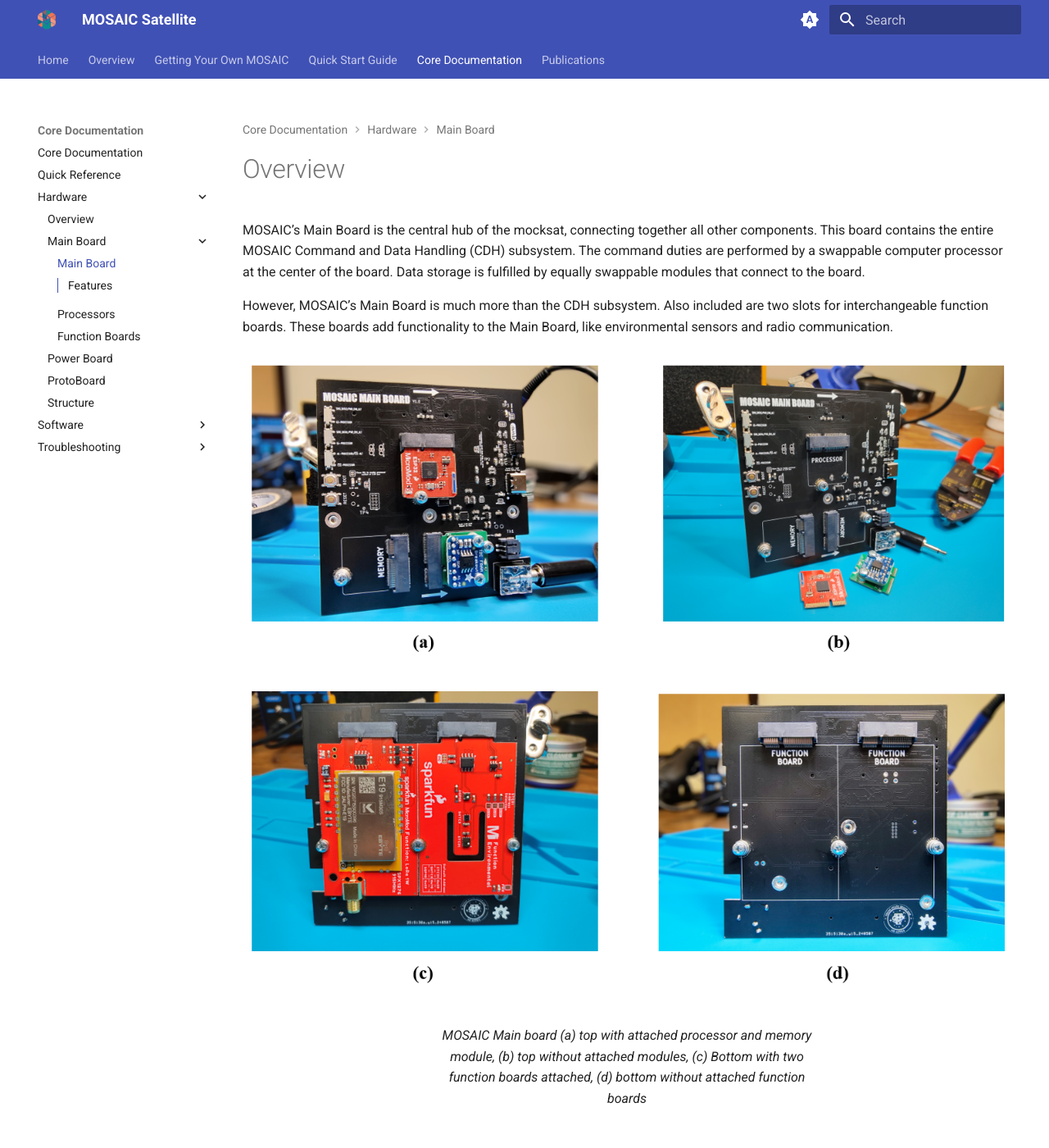
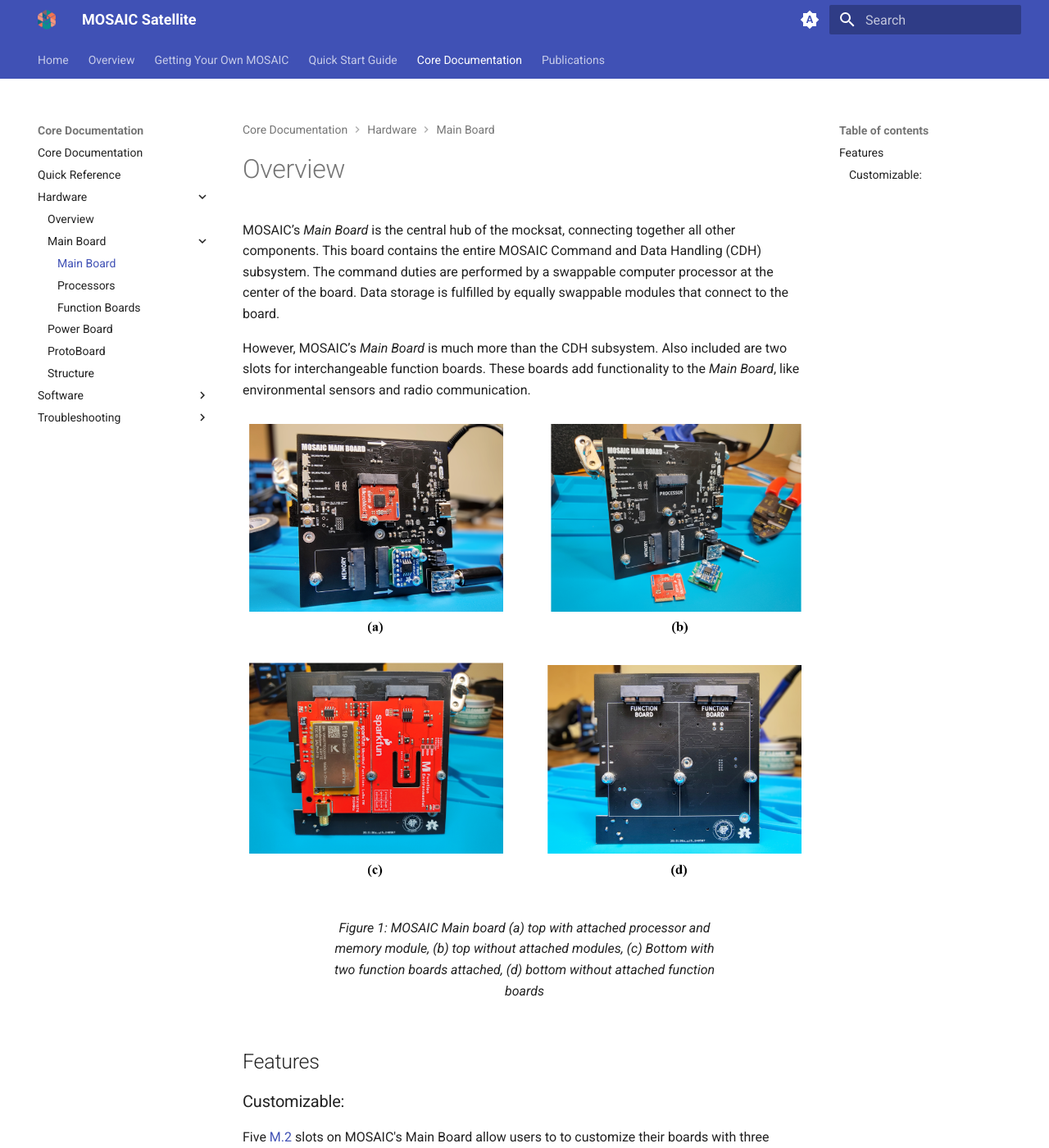
Before and after one commit to MOSAIC-Satellite/Documentation, an MkDocs documentation site: the page built from docs/core_documentation/hardware/main_board/main_board.md, in a window 1280 px wide and 1400 px high. Shown: the whole window at 82% size. Built offline with MkDocs 1.6.1 and Material for MkDocs 9.7.7, drawn with Linux system fonts in a browser that asks for light colours; some of the changed lines change nothing that is shown; some of the changed text lies outside the part shown.

Commit message:
worked on main board core

```diff
--- a/docs/core_documentation/hardware/main_board/main_board.md
+++ b/docs/core_documentation/hardware/main_board/main_board.md
@@ -1,12 +1,22 @@
 # Overview
 
-MOSAIC’s Main Board is the central hub of the mocksat, connecting together all other components. This board contains the entire MOSAIC Command and Data Handling (CDH) subsystem. The command duties are performed by a swappable computer processor at the center of the board. Data storage is fulfilled by equally swappable modules that connect to the board.
+MOSAIC’s *Main Board* is the central hub of the mocksat, connecting together all other components. This board contains the entire MOSAIC Command and Data Handling (CDH) subsystem. The command duties are performed by a swappable computer processor at the center of the board. Data storage is fulfilled by equally swappable modules that connect to the board.
 
-However, MOSAIC’s Main Board is much more than the CDH subsystem. Also included are two slots for interchangeable function boards. These boards add functionality to the Main Board, like environmental sensors and radio communication.
+However, MOSAIC’s *Main Board* is much more than the CDH subsystem. Also included are two slots for interchangeable function boards. These boards add functionality to the *Main Board*, like environmental sensors and radio communication.
 
 <figure markdown="span">
  ![Open MOSAIC](images/main_board_all.png)
-  <figcaption>MOSAIC Main board (a) top with attached processor and memory module, (b) top without attached modules, (c) Bottom with two function boards attached, (d) bottom without attached function boards</figcaption>
+  <figcaption>Figure 1: MOSAIC Main board (a) top with attached processor and memory module, (b) top without attached modules, (c) Bottom with two function boards attached, (d) bottom without attached function boards</figcaption>
 </figure>
 
 ## Features
+
+### Customizable:
+
+Five [M.2](https://en.wikipedia.org/wiki/M.2) slots on MOSAIC's Main Board allow users to to customize their boards with three different kinds of modules:
+
+| Method       | Description                                                                                  | Number of Slots | Description            |
+| :----------- | :------------------------------------------------------------------------------------------- | :-------------: | :--------------------- |
+| [Processor](https://www.mosaicsat.org/core_documentation/hardware/main_board/processors/) | ![Highlight Processor Location](images/processor_highlight.png){ width="170" height="170" }  | 1 | Brain of the satellite. |
+| [Expandable Memory](https://www.mosaicsat.org/core_documentation/hardware/main_board/memory_modules/) | ![Highlight Memory Module Locations](images/memory_highlight.png){ width="170" height="170" }  | 2 | Slots for expanding memory storage beyond what's included in the processor modules. |
+| [Function Boards](https://www.mosaicsat.org/core_documentation/hardware/main_board/function_boards/) | ![Highlight Function Board Locations](images/func_boards_highlight.png){ width="170" height="170" }  | 2 | Slots for adding function boards to the Main Board. These add functionality like radio transceivers and GPS. |
--- a/mkdocs.yaml
+++ b/mkdocs.yaml
@@ -12,7 +12,6 @@
     - navigation.path
     - content.code.copy
     - content.code.select
-    - toc.integrate
     - navigation.top
   palette:
     # Palette toggle for automatic mode
@@ -50,6 +49,7 @@
   - abbr
   - def_list
   - admonition
+  - tables
   - pymdownx.details
   - pymdownx.inlinehilite
   - pymdownx.snippets
```
Also changed, not shown: docs/core_documentation/hardware/main_board/images/func_boards_highlight.png (added), docs/core_documentation/hardware/main_board/images/memory_highlight.png (added), docs/core_documentation/hardware/main_board/images/processor_highlight.png (added), docs/core_documentation/hardware/main_board/memory_modules.md (added).
